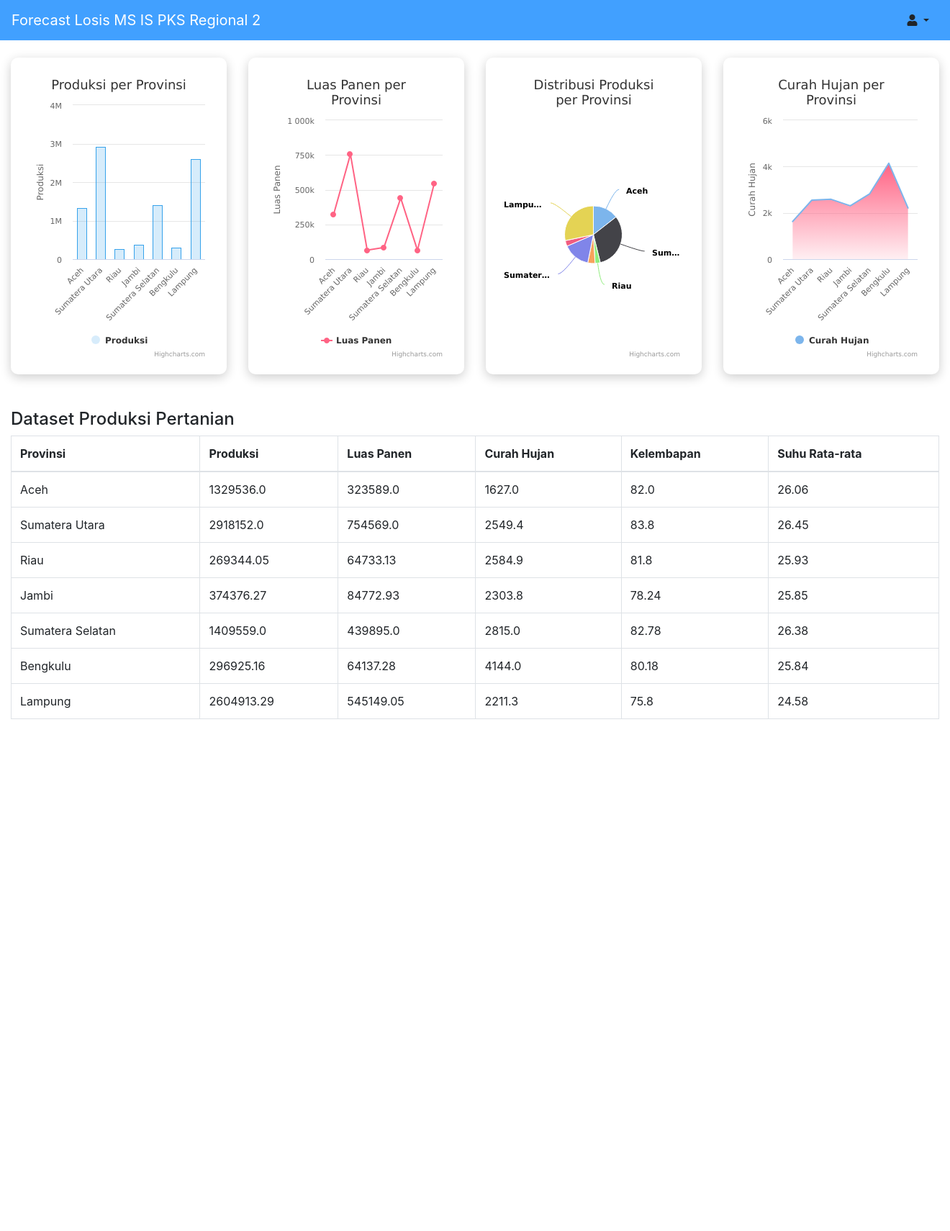
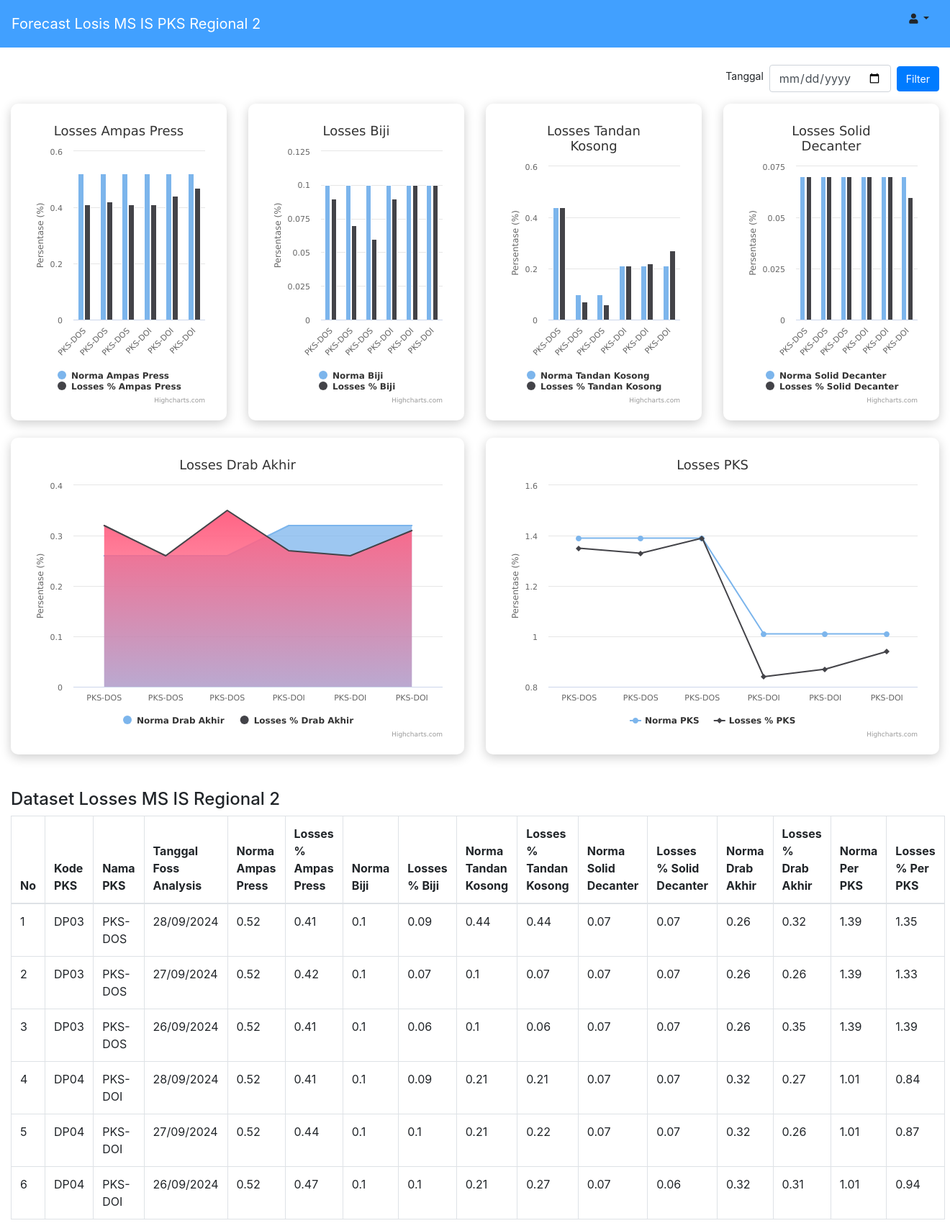
Before and after one commit to MuhammadIhsanAnwar/TB-K4-Sistem-Manajemen-Kasir, a Flask app: page /dashboard in a window 1320 px wide. Shown: the whole page at 72% size. Before the commit the page ends 999 px from the top, so only its background shows below. Run offline with Flask 3, Linux system fonts and the light colour scheme; a user stored in the database is signed in; some libraries are stand-ins or nearby versions.

Commit message:
Penyesuaian Dataset

```diff
--- a/app.py
+++ b/app.py
@@ -1,9 +1,10 @@
 from flask import Flask, render_template, redirect, url_for, flash
 from flask_wtf import FlaskForm
-from wtforms import StringField, PasswordField, SubmitField
+from wtforms import StringField, PasswordField, SubmitField, DateField
 from wtforms.validators import DataRequired
 from flask_login import LoginManager, UserMixin, login_user, logout_user, login_required
 import pandas as pd
+from datetime import datetime
 
 app = Flask(__name__)
 app.secret_key = 'secret'
@@ -28,6 +29,10 @@ class LoginForm(FlaskForm):
     username = StringField('Username', validators=[DataRequired()])
     password = PasswordField('Password', validators=[DataRequired()])
     submit = SubmitField('Login')
+
+class DateFilterForm(FlaskForm):
+    date = DateField('Tanggal', format='%Y-%m-%d', validators=[DataRequired()])
+    submit = SubmitField('Filter')
 
 @app.route('/')
 def default():
@@ -55,22 +60,54 @@ def logout():
     flash('You have been logged out.', 'info')
     return redirect(url_for('login'))
 
-@app.route('/dashboard')
+@app.route('/dashboard', methods=['GET', 'POST'])
 @login_required
 def dashboard():
-    df = pd.read_csv('static/data/data_padi.csv')
+    df = pd.read_csv('static/data/losses.csv')
 
-    bar_data = df['Produksi'].tolist()
-    line_data = df['Luas_panen'].tolist()
-    pie_data = [{'name': row['Provinsi'], 'y': row['Produksi']} for index, row in df.iterrows()]
-    area_data = df['Curah_hujan'].tolist()
-    provinsi =  df['Provinsi'].tolist()
+    df['DATE_FOSS_ANALYSIS'] = pd.to_datetime(df['DATE_FOSS_ANALYSIS'], format='%d/%m/%Y', errors='coerce')
 
+    form = DateFilterForm()
+
+    if form.validate_on_submit():
+        selected_date = form.date.data
+        print("Tanggal yang dipilih:", selected_date)
+
+        filtered_df = df[df['DATE_FOSS_ANALYSIS'].dt.date == selected_date]
+
+        print("DataFrame setelah filter:")
+        print(filtered_df)
+
+        if filtered_df.empty:
+            flash('No data found for the selected date', 'warning')
+        else:
+            df = filtered_df
+    else:
+        print("Form is invalid:", form.errors)
+
+    df['DATE_FOSS_ANALYSIS'] = df['DATE_FOSS_ANALYSIS'].dt.strftime('%d/%m/%Y')
+
+    pks_code = df['PKS_CODE'].tolist()
+    pks_name = df['PKS_NAME'].tolist()
+    norma_ap = df['NORMA_AMPAS_PRESS'].tolist()
+    losis_ap = df['LOSIS_%_AMPAS_PRESS'].tolist()
+    norma_bj = df['NORMA_BIJI'].tolist()
+    losis_bj = df['LOSIS_%_BIJI'].tolist()
+    norma_tk = df['NORMA_TANDAN_KOSONG'].tolist()
+    losis_tk = df['LOSIS_%_TANDAN_KOSONG'].tolist()
+    norma_da = df['NORMA_DRAB_AKHIR'].tolist()
+    losis_da = df['LOSIS_%_DRAB_AKHIR'].tolist()
+    norma_sd = df['NORMA_SOLID_DECANTER'].tolist()
+    losis_sd = df['LOSIS_%_SOLID_DECANTER'].tolist()
+    norma_pks = df['NORMA_PKS_PER_DATE'].tolist()
+    losis_pks = df['LOSIS_PKS'].tolist()
 
     dataset = df.to_dict(orient='records')
+    columns = df.columns.tolist()
 
-    return render_template('dashboard.html', bar_data=bar_data, line_data=line_data, pie_data=pie_data, area_data=area_data,  provinsi=provinsi, dataset=dataset)
-
+    return render_template('dashboard.html', form=form, pks_code=pks_code, pks_name=pks_name, norma_ap=norma_ap, losis_ap=losis_ap,
+                           norma_bj=norma_bj, losis_bj=losis_bj, norma_tk=norma_tk, losis_tk=losis_tk, norma_da=norma_da, losis_da=losis_da,
+                           norma_sd=norma_sd, losis_sd=losis_sd, norma_pks=norma_pks, losis_pks=losis_pks, dataset=dataset, columns=columns)
 
 if __name__ == '__main__':
     app.run(debug=True)
--- a/config.py
+++ /dev/null
@@ -1,2 +0,0 @@
-# class Config:
-#     BASE_URL_MICROSERVICES: 'https://www.ptpn4apps.id:8081/ptpn4-api-microservices/user/login'
--- a/static/css/style.css
+++ b/static/css/style.css
@@ -66,6 +66,30 @@ body.login-body {
     margin-top: 30px;
 }
 
+.form-container {
+    max-width: 300px;
+    margin-left: auto;
+    display: flex;
+}
+
+.form-group {
+    display: flex;
+    align-items: center;
+}
+
+.form-control {
+    height: 38px;
+}
+
+.form-label {
+    font-size: 14px;
+}
+
+.btn {
+    font-size: 14px;
+    margin-bottom: 15px;
+}
+
 @media (max-width: 768px) {
     .login-card {
         width: 95%;
--- a/static/js/script.js
+++ b/static/js/script.js
@@ -10,96 +10,157 @@ setTimeout(() => {
 }, 3000);
 
 // Ambil data dari elemen JSON
-const barData = JSON.parse(document.getElementById('barData').textContent);
-const lineData = JSON.parse(document.getElementById('lineData').textContent);
-const pieData = JSON.parse(document.getElementById('pieData').textContent);
-const areaData = JSON.parse(document.getElementById('areaData').textContent);
-const provinsi = JSON.parse(document.getElementById('provinsi').textContent);
+const pks_name = JSON.parse(document.getElementById('pks_name').textContent);
+const norma_ap = JSON.parse(document.getElementById('norma_ap').textContent);
+const losis_ap = JSON.parse(document.getElementById('losis_ap').textContent);
+const norma_bj = JSON.parse(document.getElementById('norma_bj').textContent);
+const losis_bj = JSON.parse(document.getElementById('losis_bj').textContent);
+const norma_tk = JSON.parse(document.getElementById('norma_tk').textContent);
+const losis_tk = JSON.parse(document.getElementById('losis_tk').textContent);
+const norma_da = JSON.parse(document.getElementById('norma_da').textContent);
+const losis_da = JSON.parse(document.getElementById('losis_da').textContent);
+const norma_sd = JSON.parse(document.getElementById('norma_sd').textContent);
+const losis_sd = JSON.parse(document.getElementById('losis_sd').textContent);
+const norma_pks = JSON.parse(document.getElementById('norma_pks').textContent);
+const losis_pks = JSON.parse(document.getElementById('losis_pks').textContent);
 
-Highcharts.chart('barChart', {
+Highcharts.chart('apChart', {
     chart: {
         type: 'column'
     },
     title: {
-        text: 'Produksi per Provinsi'
+        text: 'Losses Ampas Press'
     },
     xAxis: {
-        categories: provinsi
+        categories: pks_name
     },
     yAxis: {
         min: 0,
         title: {
-            text: 'Produksi'
+            text: 'Persentase (%)'
         }
     },
     series: [{
-        name: 'Produksi',
-        data: barData,
-        color: 'rgba(54, 162, 235, 0.2)',
-        borderColor: 'rgba(54, 162, 235, 1)',
+        name: 'Norma Ampas Press',
+        data: norma_ap,
+        borderWidth: 1
+    }, {
+        name: 'Losses % Ampas Press',
+        data: losis_ap,
         borderWidth: 1
     }]
 });
 
-Highcharts.chart('lineChart', {
+Highcharts.chart('bjChart', {
+    chart: {
+        type: 'column'
+    },
     title: {
-        text: 'Luas Panen per Provinsi'
+        text: 'Losses Biji'
     },
     xAxis: {
-        categories: provinsi
+        categories: pks_name
     },
     yAxis: {
+        min: 0,
         title: {
-            text: 'Luas Panen'
+            text: 'Persentase (%)'
         }
     },
     series: [{
-        name: 'Luas Panen',
-        data: lineData,
-        type: 'line',
-        fill: false,
-        color: 'rgba(255, 99, 132, 1)',
-        lineWidth: 2
+        name: 'Norma Biji',
+        data: norma_bj,
+        borderWidth: 1
+    }, {
+        name: 'Losses % Biji',
+        data: losis_bj,
+        borderWidth: 1
     }]
 });
 
-Highcharts.chart('pieChart', {
+Highcharts.chart('tkChart', {
     chart: {
-        type: 'pie'
+        type: 'column'
     },
     title: {
-        text: 'Distribusi Produksi per Provinsi'
+        text: 'Losses Tandan Kosong'
+    },
+    xAxis: {
+        categories: pks_name
+    },
+    yAxis: {
+        min: 0,
+        title: {
+            text: 'Persentase (%)'
+        }
     },
     series: [{
-        name: 'Produksi',
-        data: pieData,
-        colorByPoint: true
+        name: 'Norma Tandan Kosong',
+        data: norma_tk,
+        borderWidth: 1
+    }, {
+        name: 'Losses % Tandan Kosong',
+        data: losis_tk,
+        borderWidth: 1
     }]
 });
 
-Highcharts.chart('areaChart', {
+Highcharts.chart('sdChart', {
+    chart: {
+        type: 'column'
+    },
+    title: {
+        text: 'Losses Solid Decanter'
+    },
+    xAxis: {
+        categories: pks_name
+    },
+    yAxis: {
+        min: 0,
+        title: {
+            text: 'Persentase (%)'
+        }
+    },
+    series: [{
+        name: 'Norma Solid Decanter',
+        data: norma_sd,
+        borderWidth: 1
+    }, {
+        name: 'Losses % Solid Decanter',
+        data: losis_sd,
+        borderWidth: 1
+    }]
+});
+
+Highcharts.chart('daChart', {
     chart: {
         type: 'area'
     },
     title: {
-        text: 'Curah Hujan per Provinsi'
+        text: 'Losses Drab Akhir'
     },
     xAxis: {
-        categories: provinsi
+        categories: pks_name
     },
     yAxis: {
         title: {
-            text: 'Curah Hujan'
+            text: 'Persentase (%)'
         }
     },
     series: [{
-        name: 'Curah Hujan',
-        data: areaData,
+        name: 'Norma Drab Akhir',
+        data: norma_da,
+        marker: {
+            enabled: false
+        }
+    }, {
+        name: 'Losses % Drab Akhir',
+        data: losis_da,
         fillColor: {
             linearGradient: { x1: 0, y1: 0, x2: 0, y2: 1 },
             stops: [
                 [0, 'rgba(255, 99, 132, 1)'],
-                [1, 'rgba(255, 99, 132, 0.1)']
+                [1, 'rgba(255, 99, 132, 0.3)']
             ]
         },
         marker: {
@@ -107,3 +168,45 @@ Highcharts.chart('areaChart', {
         }
     }]
 });
+
+Highcharts.chart('pksChart', {
+    chart: {
+        type: 'line'
+    },
+    title: {
+        text: 'Losses PKS',
+    },
+    xAxis: {
+        categories: pks_name
+    },
+    yAxis: {
+        title: {
+            text: 'Persentase (%)'
+        }
+    },
+    tooltip: {
+        shared: true,
+        crosshairs: true
+    },
+    series: [{
+        name: 'Norma PKS',
+        data: norma_pks
+    }, {
+        name: 'Losses % PKS',
+        data: losis_pks
+    }],
+    responsive: {
+        rules: [{
+            condition: {
+                maxWidth: 500
+            },
+            chartOptions: {
+                legend: {
+                    align: 'center',
+                    verticalAlign: 'bottom',
+                    layout: 'horizontal'
+                }
+            }
+        }]
+    }
+});
--- a/templates/dashboard.html
+++ b/templates/dashboard.html
@@ -26,6 +26,20 @@
 
     <div class="content">
         <div class="container-fluid mt-4">
+            <div class="form-container">
+                <form method="POST" class="form-container d-flex align-items-center">
+                    {{ form.hidden_tag() }}
+                    <div class="form-group d-flex align-items-center mr-2">
+                        {{ form.date.label(class="form-label mr-2") }}
+                        {{ form.date(class="form-control", placeholder="dd/mm/yyyy") }}
+                        {% for error in form.date.errors %}
+                            <div class="alert alert-danger">{{ error }}</div>
+                        {% endfor %}
+                    </div>
+                    <button type="submit" class="btn btn-primary">Filter</button>
+                </form>
+            </div>
+
             {% with messages = get_flashed_messages(with_categories=true) %}
               {% if messages %}
                 <div class="notifications">
@@ -38,47 +52,77 @@
             <div class="row justify-content-center">
                 <div class="col-lg-3 col-md-6 mb-4">
                     <div class="chart-container">
-                        <div id="barChart" class="chart"></div>
+                        <div id="apChart" class="chart"></div>
                     </div>
                 </div>
                 <div class="col-lg-3 col-md-6 mb-4">
                     <div class="chart-container">
-                        <div id="lineChart" class="chart"></div>
+                        <div id="bjChart" class="chart"></div>
                     </div>
                 </div>
                 <div class="col-lg-3 col-md-6 mb-4">
                     <div class="chart-container">
-                        <div id="pieChart" class="chart"></div>
+                        <div id="tkChart" class="chart"></div>
                     </div>
                 </div>
                 <div class="col-lg-3 col-md-6 mb-4">
                     <div class="chart-container">
-                        <div id="areaChart" class="chart"></div>
+                        <div id="sdChart" class="chart"></div>
+                    </div>
+                </div>
+                <div class="col-lg-6 col-md-6 mb-4">
+                    <div class="chart-container">
+                        <div id="daChart" class="chart"></div>
+                    </div>
+                </div>
+                <div class="col-lg-6 col-md-6 mb-4">
+                    <div class="chart-container">
+                        <div id="pksChart" class="chart"></div>
                     </div>
                 </div>
             </div>
             <div class="table-container mt-4">
-                <h4>Dataset Produksi Pertanian</h4>
+                <h4>Dataset Losses MS IS Regional 2</h4>
                 <table class="table table-bordered">
                     <thead>
                         <tr>
-                            <th>Provinsi</th>
-                            <th>Produksi</th>
-                            <th>Luas Panen</th>
-                            <th>Curah Hujan</th>
-                            <th>Kelembapan</th>
-                            <th>Suhu Rata-rata</th>
+                            <th>No</th>
+                            <th>Kode PKS</th>
+                            <th>Nama PKS</th>
+                            <th>Tanggal Foss Analysis</th>
+                            <th>Norma Ampas Press</th>
+                            <th>Losses % Ampas Press</th>
+                            <th>Norma Biji</th>
+                            <th>Losses % Biji</th>
+                            <th>Norma Tandan Kosong</th>
+                            <th>Losses % Tandan Kosong</th>
+                            <th>Norma Solid Decanter</th>
+                            <th>Losses % Solid Decanter</th>
+                            <th>Norma Drab Akhir</th>
+                            <th>Losses % Drab Akhir</th>
+                            <th>Norma Per PKS</th>
+                            <th>Losses % Per PKS</th>
                         </tr>
                     </thead>
                     <tbody>
                         {% for item in dataset %}
                         <tr>
-                            <td>{{ item.Provinsi }}</td>
-                            <td>{{ item.Produksi }}</td>
-                            <td>{{ item.Luas_panen }}</td>
-                            <td>{{ item.Curah_hujan }}</td>
-                            <td>{{ item.Kelembapan }}</td>
-                            <td>{{ item.Suhu_rata_rata }}</td>
+                            <td>{{ loop.index }}</td>
+                            <td>{{ item['PKS_CODE'] }}</td>
+                            <td>{{ item['PKS_NAME'] }}</td>
+                            <td>{{ item['DATE_FOSS_ANALYSIS'] }}</td>
+                            <td>{{ item['NORMA_AMPAS_PRESS'] }}</td>
+                            <td>{{ item['LOSIS_%_AMPAS_PRESS'] }}</td>
+                            <td>{{ item['NORMA_BIJI'] }}</td>
+                            <td>{{ item['LOSIS_%_BIJI'] }}</td>
+                            <td>{{ item['NORMA_TANDAN_KOSONG'] }}</td>
+                            <td>{{ item['LOSIS_%_TANDAN_KOSONG'] }}</td>
+                            <td>{{ item['NORMA_SOLID_DECANTER'] }}</td>
+                            <td>{{ item['LOSIS_%_SOLID_DECANTER'] }}</td>
+                            <td>{{ item['NORMA_DRAB_AKHIR'] }}</td>
+                            <td>{{ item['LOSIS_%_DRAB_AKHIR'] }}</td>
+                            <td>{{ item['NORMA_PKS_PER_DATE'] }}</td>
+                            <td>{{ item['LOSIS_PKS'] }}</td>
                         </tr>
                         {% endfor %}
                     </tbody>
@@ -86,14 +130,22 @@
             </div>
         </div>
     </div>
-
-    <script id="barData" type="application/json">{{ bar_data | tojson }}</script>
-    <script id="lineData" type="application/json">{{ line_data | tojson }}</script>
-    <script id="pieData" type="application/json">{{ pie_data | tojson }}</script> <!-- Data untuk Pie Chart -->
-    <script id="areaData" type="application/json">{{ area_data | tojson }}</script> <!-- Data untuk Area Chart -->
-    <script id="provinsi" type="application/json">{{ provinsi | tojson }}</script> <!-- Data untuk Area Chart -->
-    <script src="{{ url_for('static', filename='js/script.js') }}"></script>
+    <script id="pks_name" type="application/json">{{ pks_name | tojson }}</script>
+    <script id="pks_code" type="application/json">{{ pks_code | tojson }}</script>
+    <script id="norma_ap" type="application/json">{{ norma_ap | tojson }}</script>
+    <script id="losis_ap" type="application/json">{{ losis_ap | tojson }}</script>
+    <script id="norma_bj" type="application/json">{{ norma_bj | tojson }}</script>
+    <script id="losis_bj" type="application/json">{{ losis_bj | tojson }}</script>
+    <script id="norma_tk" type="application/json">{{ norma_tk | tojson }}</script>
+    <script id="losis_tk" type="application/json">{{ losis_tk | tojson }}</script>
+    <script id="norma_da" type="application/json">{{ norma_da | tojson }}</script>
+    <script id="losis_da" type="application/json">{{ losis_da | tojson }}</script>
+    <script id="norma_sd" type="application/json">{{ norma_sd | tojson }}</script>
+    <script id="losis_sd" type="application/json">{{ losis_sd | tojson }}</script>
+    <script id="norma_pks" type="application/json">{{ norma_pks | tojson }}</script>
+    <script id="losis_pks" type="application/json">{{ losis_pks | tojson }}</script>
     <script src="https://code.jquery.com/jquery-3.5.1.slim.min.js"></script>
     <script src="https://cdn.jsdelivr.net/npm/bootstrap@4.5.2/dist/js/bootstrap.bundle.min.js"></script>
+    <script src="{{ url_for('static', filename='js/script.js') }}"></script>
 </body>
 </html>
```
Also changed, not shown: static/data/losses.csv (added, +7 -0 lines).
